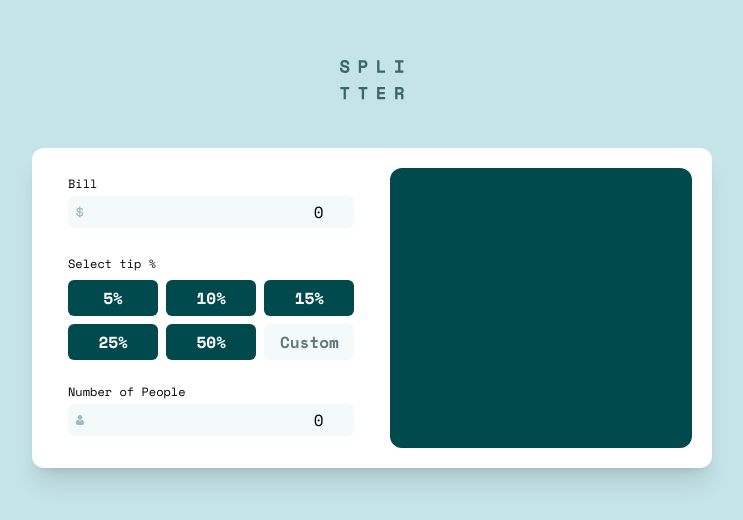
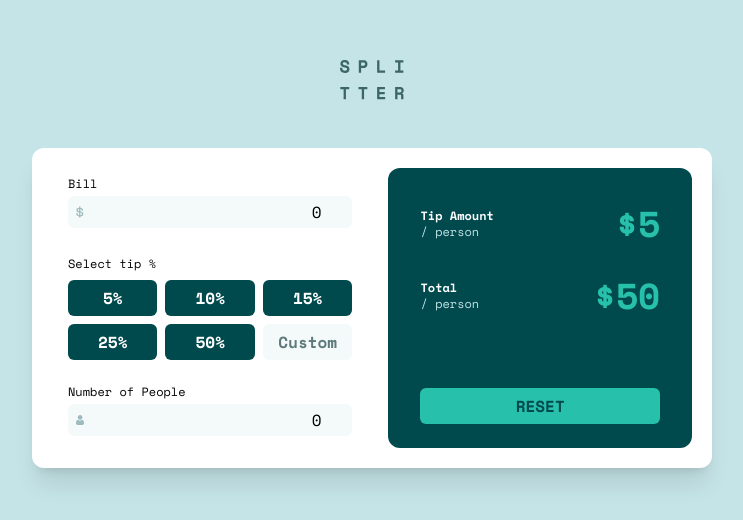
Before and after one commit to thedevangvishnu/mastering-react, a React (Create React App) app in the folder react-practice-projects/junior-level/project-01/: page / in a window 1280 px wide. Shown: the part 136-656 px from the top of the page, without its empty margins (268-1011 px from the left). Built offline with nearby package versions, Linux system fonts and the light colour scheme.

Commit message:
Create the right section of TipCalculator
Create a new component "ResultItem" to display tip amount and total.
Since they are similar in structre and style, its best to create
a component for them.

Create a button for the right section.

```diff
--- /dev/null
+++ b/react-practice-projects/junior-level/project-01/src/components/ResultItem.jsx
@@ -0,0 +1,13 @@
+const ResultItem = ({ label, amount }) => {
+  return (
+    <div className="flex items-center justify-between w-full">
+      <div className="flex flex-col ">
+        <p className="text-customCyan-50 text-xs font-bold">{label}</p>
+        <p className="text-customCyan-200 text-xs">/ person</p>
+      </div>
+      <p className="text-customCyan-600 text-4xl font-bold">${amount}</p>
+    </div>
+  );
+};
+
+export default ResultItem;
--- a/react-practice-projects/junior-level/project-01/src/components/TipCalculator.jsx
+++ b/react-practice-projects/junior-level/project-01/src/components/TipCalculator.jsx
@@ -3,6 +3,7 @@ import Input from "./Input";
 import TipButton from "./TipButton";
 import userIcon from "../assets/images/icon-person.svg";
 import dollarIcon from "../assets/images/icon-dollar.svg";
+import ResultItem from "./ResultItem";
 
 const TipCalculator = () => {
   const [bill, setBill] = useState(0);
@@ -39,7 +40,15 @@ const TipCalculator = () => {
       </div>
 
       {/* right section */}
-      <div className="w-1/2 h-full bg-customCyan-500 rounded-xl"></div>
+      <div className="w-1/2 h-full bg-customCyan-500 rounded-xl px-8 py-6 flex flex-col">
+        <div className="flex flex-col gap-8 mt-3">
+          <ResultItem label="Tip Amount" amount="5" />
+          <ResultItem label="Total" amount="50" />
+        </div>
+        <button className="bg-customCyan-600 text-customCyan-500 w-full mt-auto py-1.5 font-bold rounded-md">
+          RESET
+        </button>
+      </div>
     </div>
   );
 };
```
